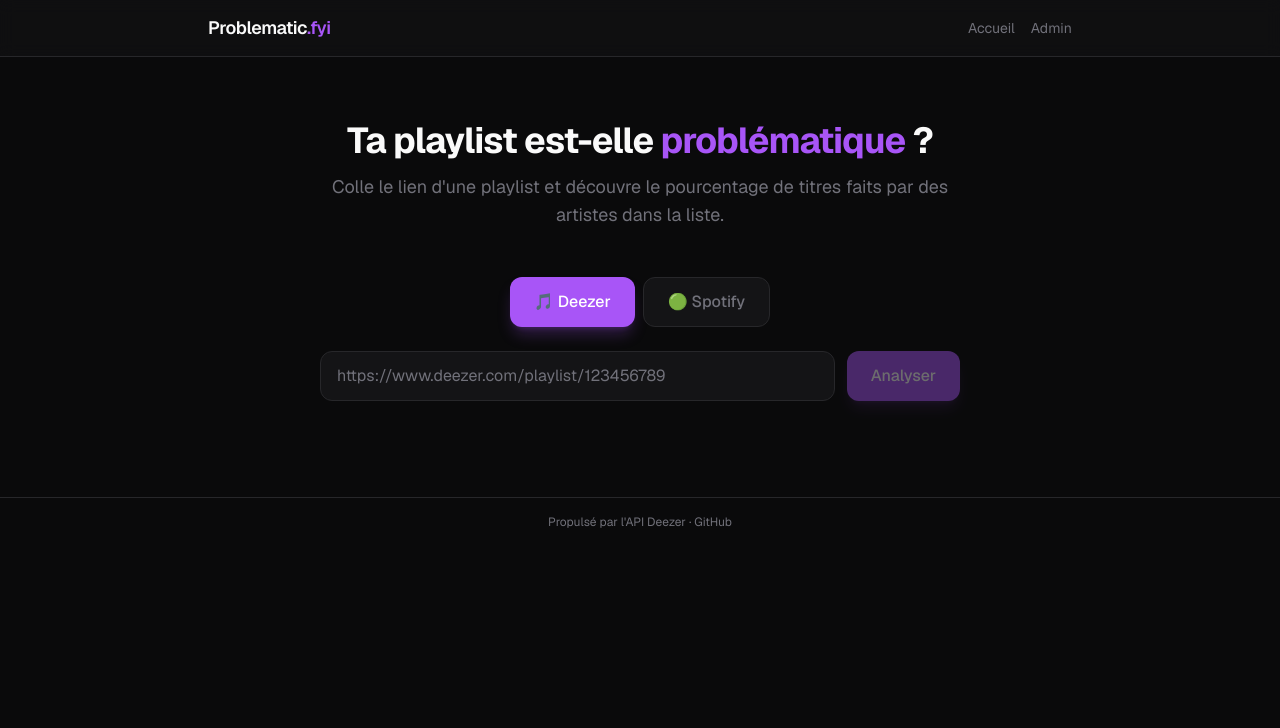
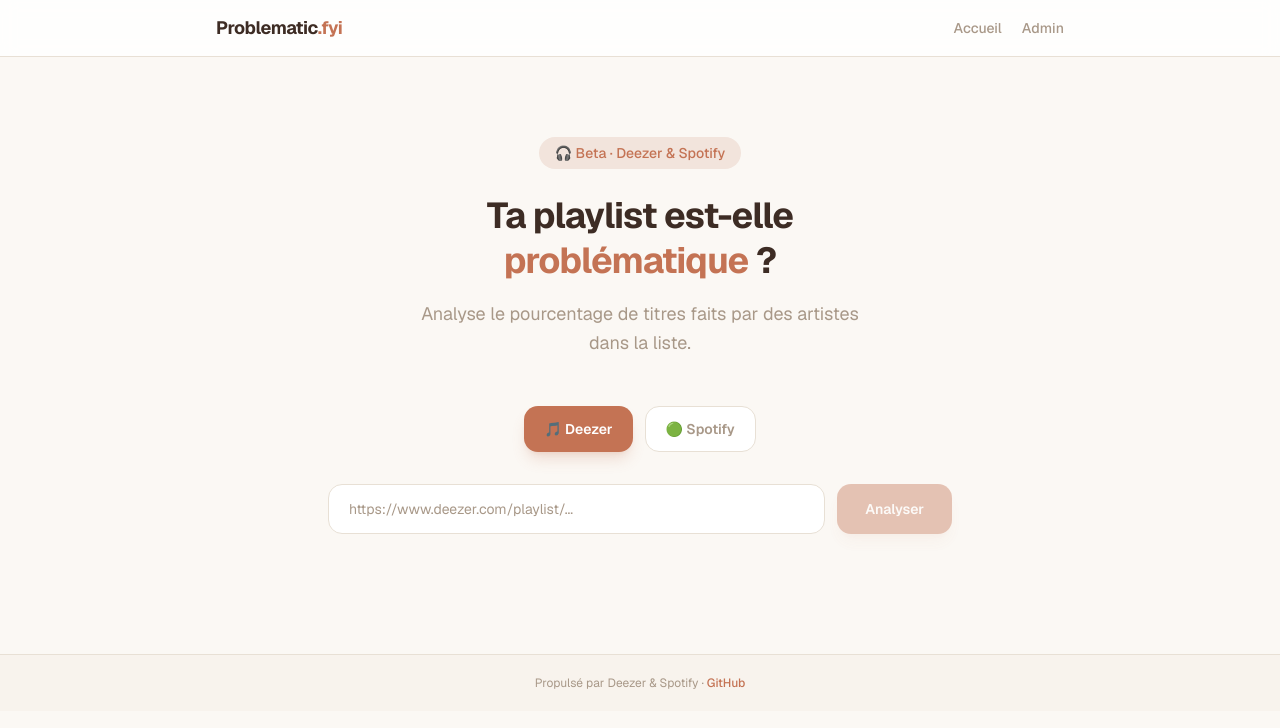
Before and after one commit to gzm-lab/deezer-problematic, a Next.js app: page / in a window 1280 px wide. Shown: the top 728 px of the page. Built offline with nearby package versions, Linux system fonts and the light colour scheme.

Commit message:
feat: redesign UX — beige clair + terracotta
- New color palette: warm beige background, terracotta accents
- Refined typography, spacing, and border radius
- Updated favicon, layout, main page, and admin page
- Smoother transitions and shadows

```diff
--- a/src/app/globals.css
+++ b/src/app/globals.css
@@ -1,22 +1,31 @@
 @import "tailwindcss";
 
 @theme inline {
-  --color-background: #0a0a0b;
-  --color-foreground: #fafafa;
-  --color-surface: #141416;
-  --color-surface-hover: #1e1e22;
-  --color-border: #27272a;
-  --color-accent: #a855f7;
-  --color-accent-hover: #c084fc;
-  --color-danger: #ef4444;
-  --color-danger-hover: #f87171;
-  --color-muted: #71717a;
+  --color-bg: #FBF8F4;
+  --color-bg-warm: #F5F0E8;
+  --color-surface: #FFFFFF;
+  --color-surface-hover: #F5F0E8;
+  --color-border: #E8E0D5;
+  --color-foreground: #3D2C24;
+  --color-muted: #A89888;
+  --color-accent: #C47354;
+  --color-accent-hover: #B56242;
+  --color-accent-light: #F2E4DC;
+  --color-danger: #D1523F;
+  --color-danger-light: #FBE9E6;
+  --color-success: #6B9E78;
+  --color-success-light: #E8F3EB;
+  --color-warning: #D49A3E;
+  --color-warning-light: #FCF3E2;
   --font-sans: var(--font-geist-sans);
   --font-mono: var(--font-geist-mono);
+  --radius-sm: 10px;
+  --radius-md: 14px;
+  --radius-lg: 20px;
 }
 
 body {
-  background: var(--color-background);
+  background: var(--color-bg);
   color: var(--color-foreground);
 }
 
--- a/src/app/layout.tsx
+++ b/src/app/layout.tsx
@@ -30,22 +30,22 @@
       lang="fr"
       className={`${geistSans.variable} ${geistMono.variable} h-full antialiased`}
     >
-      <body className="min-h-full bg-background text-foreground">
-        <header className="border-b border-border bg-surface/50 backdrop-blur-sm sticky top-0 z-10">
-          <div className="max-w-4xl mx-auto px-4 h-14 flex items-center justify-between">
-            <a href="/" className="font-semibold text-lg tracking-tight">
+      <body className="min-h-full bg-bg text-foreground">
+        <header className="border-b border-border bg-surface/80 backdrop-blur-sm sticky top-0 z-10">
+          <div className="max-w-4xl mx-auto px-6 h-14 flex items-center justify-between">
+            <a href="/" className="font-bold text-lg tracking-tight text-foreground">
               Problematic<span className="text-accent">.fyi</span>
             </a>
-            <nav className="flex gap-4 text-sm text-muted">
+            <nav className="flex gap-5 text-sm text-muted font-medium">
               <a href="/" className="hover:text-foreground transition-colors">Accueil</a>
               <a href="/admin" className="hover:text-foreground transition-colors">Admin</a>
             </nav>
           </div>
         </header>
         <main className="flex-1">{children}</main>
-        <footer className="border-t border-border py-4 text-center text-xs text-muted">
-          Propulsé par l&apos;API Deezer ·{" "}
-          <a href="https://github.com/gzm-lab/deezer-problematic" className="hover:text-foreground transition-colors">GitHub</a>
+        <footer className="border-t border-border py-5 text-center text-xs text-muted bg-bg-warm/50">
+          Propulsé par Deezer &amp; Spotify ·{" "}
+          <a href="https://github.com/gzm-lab/deezer-problematic" className="text-accent hover:text-accent-hover transition-colors font-medium">GitHub</a>
         </footer>
       </body>
     </html>
--- a/src/app/page.tsx
+++ b/src/app/page.tsx
@@ -40,50 +40,60 @@
     }
   }
 
+  const getScoreColor = (pct: number) => {
+    if (pct > 50) return "text-danger";
+    if (pct > 25) return "text-warning";
+    return "text-success";
+  };
+
+  const getBarColor = (pct: number) => {
+    if (pct > 50) return "bg-danger";
+    if (pct > 25) return "bg-warning";
+    return "bg-success";
+  };
+
   return (
-    <div className="max-w-2xl mx-auto px-4 py-16">
+    <div className="max-w-2xl mx-auto px-6 py-20">
       {/* Hero */}
       <div className="text-center mb-12">
-        <h1 className="text-4xl font-bold tracking-tight mb-3">
-          Ta playlist est-elle{" "}
+        <div className="inline-flex items-center gap-2 px-4 py-1.5 rounded-full bg-accent-light text-accent text-sm font-medium mb-6">
+          🎧 Beta · Deezer &amp; Spotify
+        </div>
+        <h1 className="text-4xl font-bold tracking-tight mb-4 text-foreground leading-tight">
+          Ta playlist est-elle<br />
           <span className="text-accent">problématique</span>&nbsp;?
         </h1>
-        <p className="text-muted text-lg">
-          Colle le lien d&apos;une playlist et découvre le pourcentage de titres
-          faits par des artistes dans la liste.
+        <p className="text-muted text-lg max-w-md mx-auto leading-relaxed">
+          Analyse le pourcentage de titres faits par des artistes dans la liste.
         </p>
       </div>
 
       {/* Platform selector */}
-      <div className="flex justify-center gap-2 mb-6">
+      <div className="flex justify-center gap-3 mb-8">
         <button
           onClick={() => { setPlatform("deezer"); setResult(null); setError(null); }}
-          className={`px-6 py-3 rounded-xl font-medium transition-all ${
+          className={`px-5 py-3 rounded-[var(--radius-md)] font-semibold text-sm transition-all ${
             platform === "deezer"
-              ? "bg-accent text-white shadow-lg shadow-accent/25"
-              : "bg-surface border border-border text-muted hover:text-foreground"
+              ? "bg-accent text-white shadow-lg shadow-accent/20"
+              : "bg-surface border border-border text-muted hover:text-foreground hover:border-accent/30"
           }`}
         >
-          <span className="flex items-center gap-2">
-            🎵 Deezer
-          </span>
+          🎵 Deezer
         </button>
         <button
-          onClick={() => setPlatform("spotify")}
-          className={`px-6 py-3 rounded-xl font-medium transition-all ${
+          onClick={() => { setPlatform("spotify"); setResult(null); setError(null); }}
+          className={`px-5 py-3 rounded-[var(--radius-md)] font-semibold text-sm transition-all ${
             platform === "spotify"
-              ? "bg-accent text-white shadow-lg shadow-accent/25"
-              : "bg-surface border border-border text-muted hover:text-foreground"
+              ? "bg-accent text-white shadow-lg shadow-accent/20"
+              : "bg-surface border border-border text-muted hover:text-foreground hover:border-accent/30"
           }`}
         >
-          <span className="flex items-center gap-2">
-            🟢 Spotify
-          </span>
+          🟢 Spotify
         </button>
       </div>
 
       {/* Input form */}
-      <form onSubmit={handleAnalyze} className="mb-8">
+      <form onSubmit={handleAnalyze} className="mb-10">
         <div className="flex gap-3">
           <input
             type="text"
@@ -91,15 +101,15 @@
             onChange={(e) => setUrl(e.target.value)}
             placeholder={
               platform === "deezer"
-                ? "https://www.deezer.com/playlist/123456789"
+                ? "https://www.deezer.com/playlist/..."
                 : "https://open.spotify.com/playlist/..."
             }
-            className="flex-1 px-4 py-3 rounded-xl bg-surface border border-border text-foreground placeholder:text-muted focus:outline-none focus:ring-2 focus:ring-accent/50 focus:border-accent transition-all"
+            className="flex-1 px-5 py-3.5 rounded-[var(--radius-md)] bg-surface border border-border text-foreground placeholder:text-muted focus:outline-none focus:ring-2 focus:ring-accent/30 focus:border-accent transition-all text-sm"
           />
           <button
             type="submit"
             disabled={loading || !url.trim()}
-            className="px-6 py-3 rounded-xl bg-accent text-white font-medium hover:bg-accent-hover disabled:opacity-40 disabled:cursor-not-allowed transition-all shadow-lg shadow-accent/20"
+            className="px-7 py-3.5 rounded-[var(--radius-md)] bg-accent text-white font-semibold text-sm hover:bg-accent-hover disabled:opacity-40 disabled:cursor-not-allowed transition-all shadow-lg shadow-accent/15"
           >
             {loading ? (
               <span className="flex items-center gap-2">
@@ -114,46 +124,35 @@
 
       {/* Error */}
       {error && (
-        <div className="p-4 rounded-xl bg-danger/10 border border-danger/30 text-danger mb-6">
-          <p className="font-medium">Erreur</p>
-          <p className="text-sm mt-1">{error}</p>
+        <div className="p-5 rounded-[var(--radius-md)] bg-danger-light border border-danger/20 text-danger mb-8">
+          <p className="font-semibold text-sm mb-1">Erreur</p>
+          <p className="text-sm opacity-90">{error}</p>
         </div>
       )}
 
       {/* Results */}
       {result && (
-        <div className="rounded-xl bg-surface border border-border overflow-hidden">
+        <div className="rounded-[var(--radius-lg)] bg-surface border border-border overflow-hidden shadow-sm">
           {/* Header */}
-          <div className="p-6 border-b border-border">
-            <p className="text-sm text-muted mb-1">
+          <div className="p-8 border-b border-border">
+            <p className="text-xs text-muted uppercase tracking-wider font-semibold mb-3">
+              {result.platform === "spotify" ? "🟢 Spotify" : "🎵 Deezer"} · Playlist
+            </p>
+            <p className="text-lg font-bold text-foreground mb-6">
               {result.playlistTitle || `Playlist ${result.playlistId}`}
             </p>
-            <div className="flex items-baseline gap-3">
-              <span
-                className={`text-5xl font-bold ${
-                  result.percentage > 50
-                    ? "text-danger"
-                    : result.percentage > 25
-                    ? "text-yellow-400"
-                    : "text-green-400"
-                }`}
-              >
+            <div className="flex items-baseline gap-4">
+              <span className={`text-6xl font-extrabold tracking-tight ${getScoreColor(result.percentage)}`}>
                 {result.percentage}%
               </span>
-              <span className="text-muted">
+              <span className="text-muted text-sm">
                 {result.matchingTracks} / {result.totalTracks} titres problématiques
               </span>
             </div>
             {/* Progress bar */}
-            <div className="mt-3 h-2 bg-background rounded-full overflow-hidden">
+            <div className="mt-5 h-2.5 bg-bg-warm rounded-full overflow-hidden">
               <div
-                className={`h-full rounded-full transition-all duration-700 ${
-                  result.percentage > 50
-                    ? "bg-danger"
-                    : result.percentage > 25
-                    ? "bg-yellow-400"
-                    : "bg-green-400"
-                }`}
+                className={`h-full rounded-full transition-all duration-700 ease-out ${getBarColor(result.percentage)}`}
                 style={{ width: `${Math.min(result.percentage, 100)}%` }}
               />
             </div>
@@ -161,29 +160,29 @@
 
           {/* Track details */}
           {result.matchingTrackDetails.length > 0 && (
-            <div className="p-6">
-              <h3 className="text-sm font-medium text-muted uppercase tracking-wider mb-3">
+            <div className="p-8">
+              <h3 className="text-xs font-semibold text-muted uppercase tracking-wider mb-4">
                 Titres problématiques trouvés
               </h3>
-              <div className="space-y-2">
+              <div className="space-y-1.5">
                 {result.matchingTrackDetails.map((track, i) => (
                   <div
                     key={i}
-                    className="flex items-center gap-3 p-2 rounded-lg hover:bg-surface-hover transition-colors"
+                    className="flex items-center gap-4 p-3 rounded-[var(--radius-sm)] hover:bg-bg-warm transition-colors"
                   >
                     {track.cover ? (
                       <img
                         src={track.cover}
                         alt={track.title}
-                        className="w-10 h-10 rounded object-cover"
+                        className="w-11 h-11 rounded-lg object-cover shadow-sm flex-shrink-0"
                       />
                     ) : (
-                      <div className="w-10 h-10 rounded bg-border flex items-center justify-center text-muted text-xs">
+                      <div className="w-11 h-11 rounded-lg bg-bg-warm border border-border flex items-center justify-center text-muted flex-shrink-0">
                         🎵
                       </div>
                     )}
                     <div className="min-w-0">
-                      <p className="text-sm font-medium truncate">{track.title}</p>
+                      <p className="text-sm font-semibold text-foreground truncate">{track.title}</p>
                       <p className="text-xs text-muted truncate">{track.artist}</p>
                     </div>
                   </div>
```
Also changed, not shown: src/app/admin/page.tsx (+41 -58 lines), public/favicon.svg.
